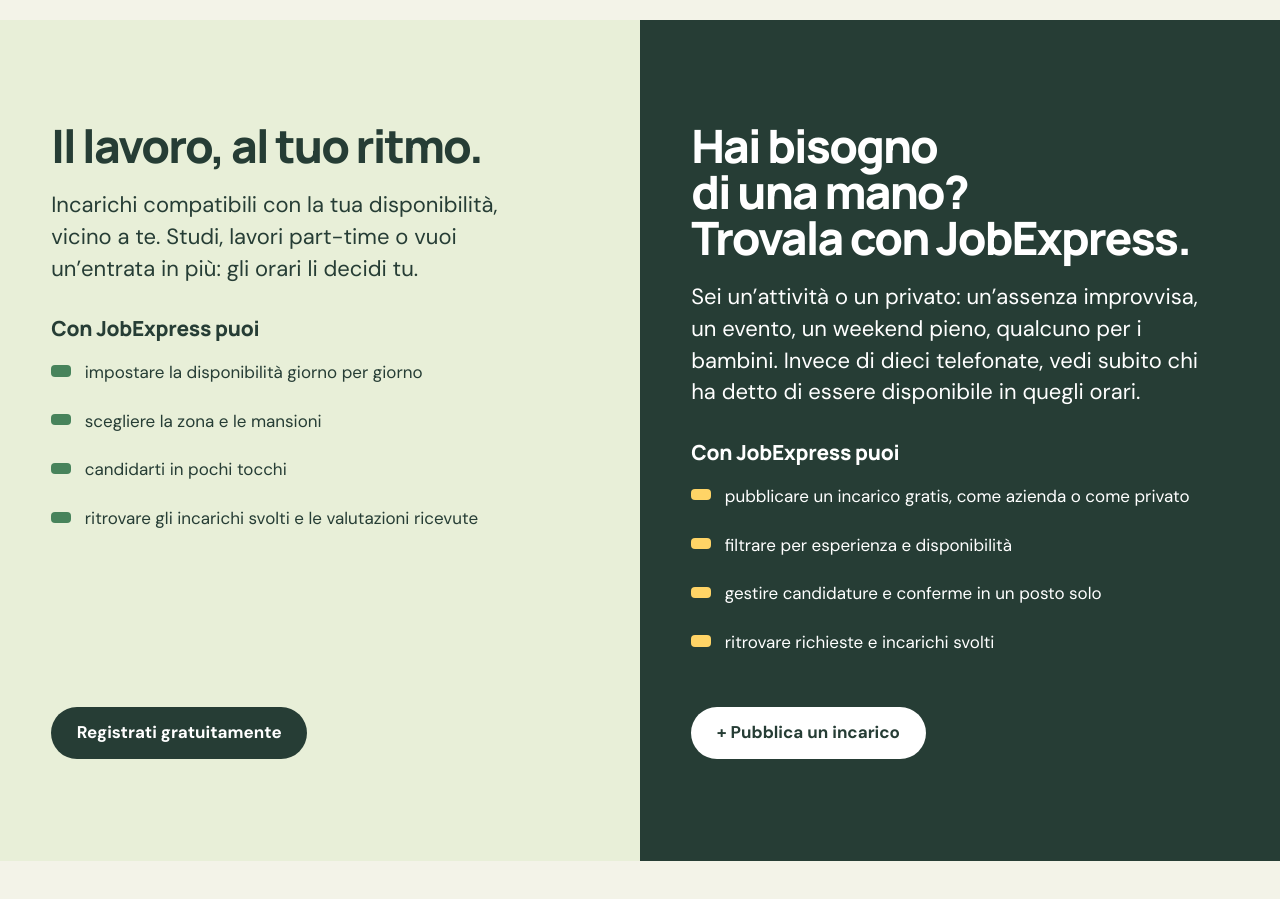
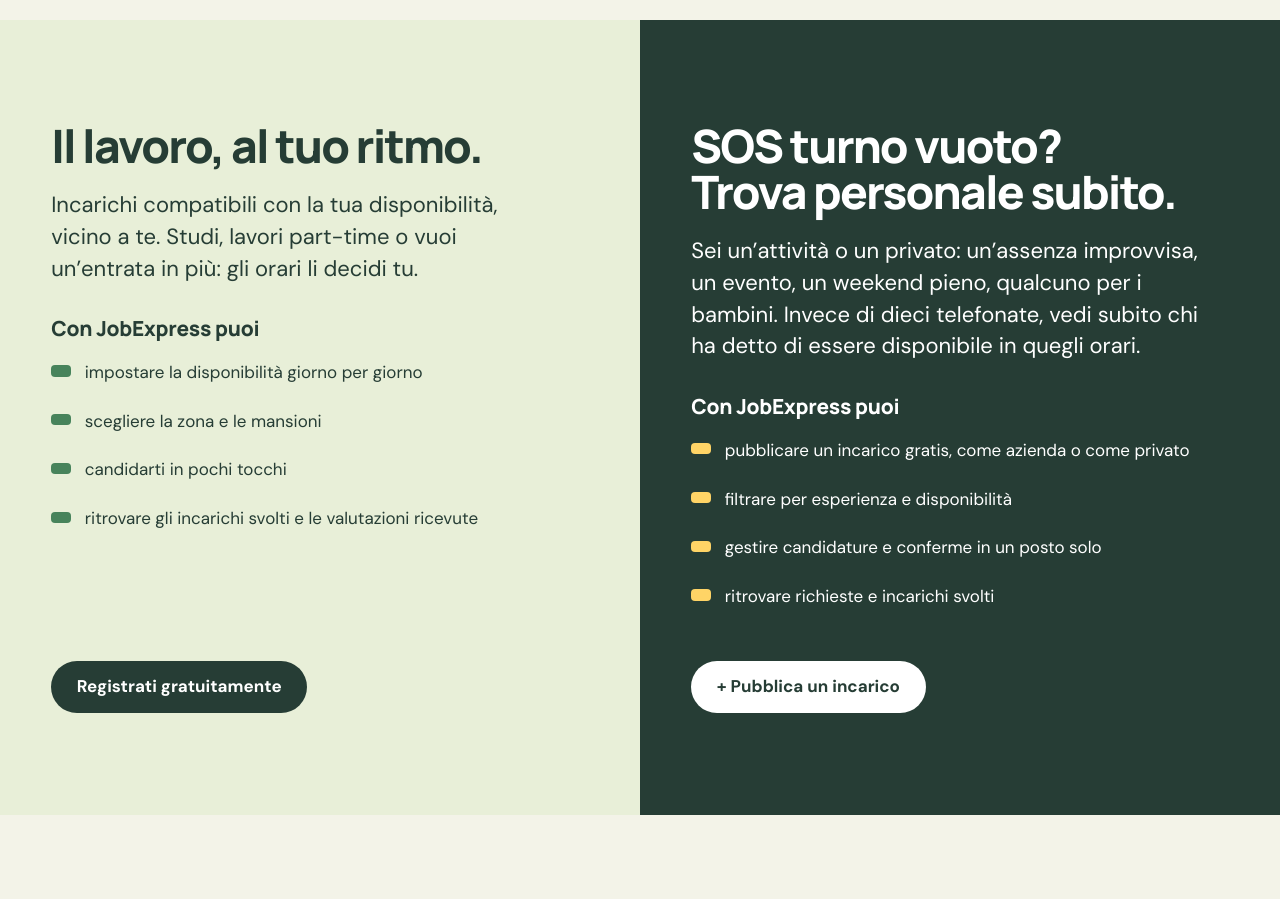
Before and after one commit to alessandra651/jobexpress-sito, a website built with Vite: page index.html in a window 1280 px wide. Shown: the part 2420-3319 px from the top of the page. Built offline with nearby package versions, Linux system fonts and the light colour scheme; some packages are replaced by stand-ins of ours; no server answers; the database is empty; animation ran at ten frames a second; a web font is replaced by a local one.

Commit message:
Testo: «SOS turno vuoto? Trova personale subito.» al posto di «Hai bisogno di una mano?»
Co-Authored-By: Claude Opus 5.5 <noreply@anthropic.com>
Claude-Session: https://claude.ai/code/session_01BtWdpM5rNdVUZtQ2PC7VeM

```diff
--- a/index.html
+++ b/index.html
@@ -216,7 +216,7 @@
         </div>
         <div class="per-chi__lato per-chi__lato--attivita">
           <div class="per-chi__testo">
-            <h2>Hai bisogno di una mano?<br />Trovala con JobExpress.</h2>
+            <h2>SOS turno vuoto?<br />Trova personale subito.</h2>
             <p>
               Sei un’attività o un privato: un’assenza improvvisa, un evento, un weekend pieno, qualcuno per i bambini. Invece di dieci telefonate, vedi subito chi ha detto di
               essere disponibile in quegli orari.
--- a/src/annunci.js
+++ b/src/annunci.js
@@ -387,8 +387,8 @@ export function pannelloPubblicatoreHome() {
   return `
     <div class="area__griglia">
       <article class="riquadro riquadro--dispo riquadro--largo">
-        <h3>Hai bisogno di una mano?</h3>
-        <p class="grande">Pubblica un incarico</p>
+        <h3>SOS turno vuoto?</h3>
+        <p class="grande">Trova personale subito</p>
         <p>In pochi passaggi, gratis. Le candidature arrivano qui.</p>
         <button type="button" class="tasto tasto--lime" data-pubblica>+ Pubblica un incarico</button>
       </article>
```
